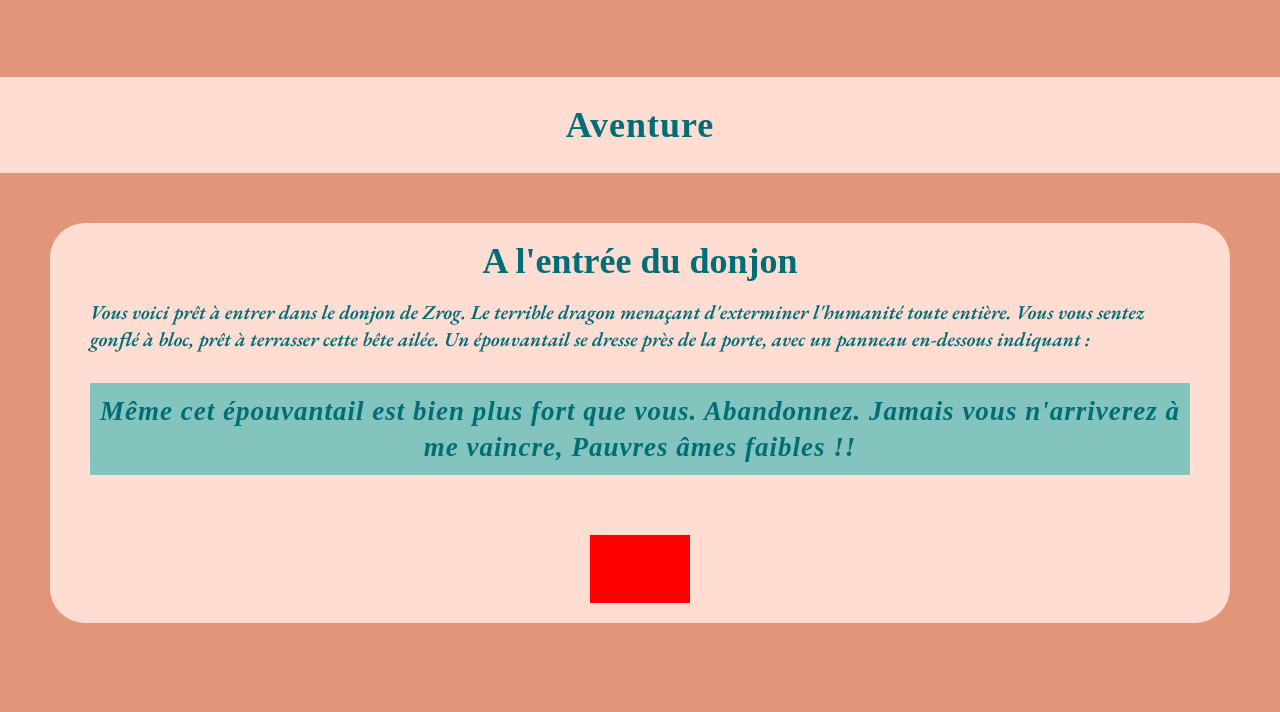
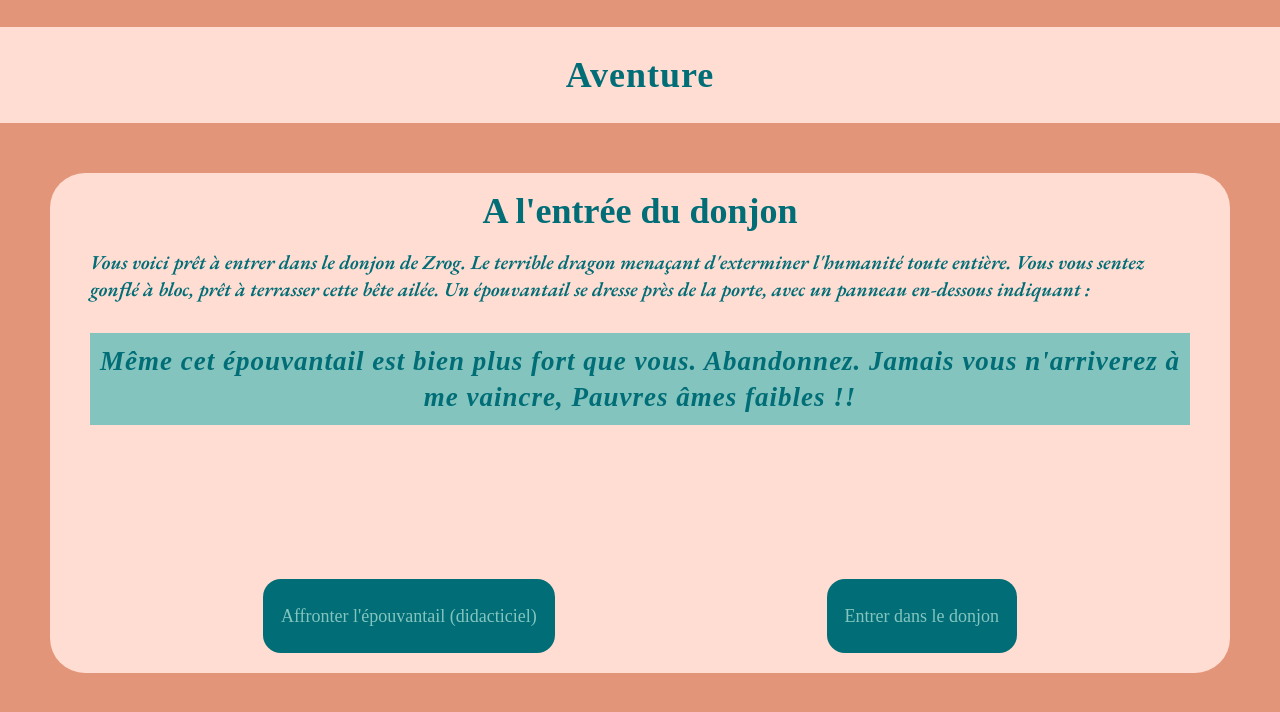
Before and after one commit to GoutteDooo/aventure, a React (Vite) app in the folder aventure-react/: page /adventure in a window 1280 px wide. Shown: the top 712 px of the page. Built offline with nearby package versions, Linux system fonts and the light colour scheme; a web font is replaced by a local one; what @midudev/tailwind-animations would draw is missing.

Commit message:
feat: button adventure added

```diff
--- a/aventure-react/src/data/adventureData.js
+++ b/aventure-react/src/data/adventureData.js
@@ -4,6 +4,20 @@ const storySteps = [
     id: 1,
     main: "Aventure",
     title: `A l'entrée du donjon`,
+    text: `Vous voici prêt à entrer dans le donjon de Zrog. Le terrible dragon menaçant d'exterminer l'humanité toute entière.
+            Vous vous sentez gonflé à bloc, prêt à terrasser cette bête ailée.
+            Un épouvantail se dresse près de la porte, avec un panneau en-dessous indiquant :`,
+    speak: `Même cet épouvantail est bien plus fort que vous.
+    Abandonnez. Jamais vous n'arriverez à me vaincre, Pauvres âmes faibles !!`,
+    choices: [
+      { text: `Affronter l'épouvantail (didacticiel)`, nextId: 2 },
+      { text: `Entrer dans le donjon`, nextId: 3 },
+    ],
+  },
+  {
+    id: 2,
+    main: "Aventure",
+    title: `Salle 1`,
     text: `Vous voici prêt à entrer dans le donjon de Zrog. Le terrible dragon menaçant d'exterminer l'humanité toute entière.
             Vous vous sentez gonflé à bloc, prêt à terrasser cette bête ailée.
             Un épouvantail se dresse près de la porte, avec un panneau en-dessous indiquant :`,
--- a/aventure-react/src/pages/Adventure.jsx
+++ b/aventure-react/src/pages/Adventure.jsx
@@ -1,5 +1,5 @@
-import "../styles/main.css"
-import "../data/adventureData"
+import "../styles/main.css";
+import "../data/adventureData";
 import { useEffect, useState } from "react";
 import storySteps from "../data/adventureData";
 
@@ -9,14 +9,11 @@ function Adventure() {
 
   const handleChoiceClick = (nextId) => {
     setCurrentStepId(nextId);
-  }
+  };
 
   useEffect(() => {
     console.log(currentStep);
-
-  }, [currentStepId])
-
-
+  }, [currentStepId]);
 
   return (
     <div className="adventure">
@@ -24,23 +21,23 @@ function Adventure() {
       <div className="adventure__story">
         <div className="adventure__title">{currentStep.title}</div>
         <div className="adventure__text">
-          <p>
-            {currentStep.text}
-          </p>
+          <p>{currentStep.text}</p>
           {currentStep.speak && (
             <div className="adventure__speak">
-            <p>
-              {currentStep.speak}
-            </p>
-          </div>
+              <p>{currentStep.speak}</p>
+            </div>
           )}
         </div>
         <div className="adventure__choices">
-          {currentStep.choices.map((choice, index) => {
-            <button key={index} className="adventure__choice" onClick={() => handleChoiceClick(choice.nextId)}>
+          {currentStep.choices.map((choice, index) => (
+            <button
+              key={index}
+              className="adventure__choice"
+              onClick={() => handleChoiceClick(choice.nextId)}
+            >
               {choice.text}
             </button>
-          })}
+          ))}
         </div>
       </div>
     </div>
--- a/aventure-react/src/styles/main.css
+++ b/aventure-react/src/styles/main.css
@@ -72,7 +72,6 @@ html {
 body {
   margin: 0;
   padding: 0;
-  -webkit-box-sizing: border-box;
   box-sizing: border-box;
 }
 
@@ -97,19 +96,10 @@ h2 {
 /* PAGES */
 .home {
   height: 100vh;
-  display: -webkit-box;
-  display: -ms-flexbox;
   display: flex;
-  -webkit-box-orient: vertical;
-  -webkit-box-direction: normal;
-      -ms-flex-direction: column;
   flex-direction: column;
   gap: 100px;
-  -webkit-box-pack: center;
-      -ms-flex-pack: center;
   justify-content: center;
-  -webkit-box-align: center;
-      -ms-flex-align: center;
   align-items: center;
   background: #006d77;
   color: #edf6f9;
@@ -145,18 +135,9 @@ h2 {
 
 .adventure {
   height: 100vh;
-  display: -webkit-box;
-  display: -ms-flexbox;
   display: flex;
-  -webkit-box-align: center;
-      -ms-flex-align: center;
   align-items: center;
-  -webkit-box-pack: center;
-      -ms-flex-pack: center;
   justify-content: center;
-  -webkit-box-orient: vertical;
-  -webkit-box-direction: normal;
-      -ms-flex-direction: column;
   flex-direction: column;
   background: #e29578;
 }
@@ -172,18 +153,11 @@ h2 {
 .adventure__story {
   color: #006d77;
   background: #ffddd2;
-  height: 400px;
+  height: 500px;
   border-radius: 35px;
   padding: 20px;
-  display: -webkit-box;
-  display: -ms-flexbox;
   display: flex;
-  -webkit-box-orient: vertical;
-  -webkit-box-direction: normal;
-      -ms-flex-direction: column;
   flex-direction: column;
-  -webkit-box-align: center;
-      -ms-flex-align: center;
   align-items: center;
   margin: 0 50px 100px;
 }
@@ -211,9 +185,20 @@ h2 {
   padding: 10px;
 }
 .adventure__story .adventure__choices {
-  background: red;
   height: 100px;
-  width: 100px;
+  width: 90%;
+  display: flex;
+  justify-content: space-around;
+}
+.adventure__story .adventure__choices .adventure__choice {
+  background: #006d77;
+  color: #83c5be;
+  border-radius: 1rem;
+  padding: 1rem;
+}
+.adventure__story .adventure__choices .adventure__choice:hover {
+  background: #83c5be;
+  color: #006d77;
 }
 
 /* THEMES */
--- a/aventure-react/src/styles/pages/_adventure.scss
+++ b/aventure-react/src/styles/pages/_adventure.scss
@@ -3,7 +3,7 @@
   @include verticalCenter;
   flex-direction: column;
   background: $light2;
-    &__h1{
+  &__h1 {
     letter-spacing: 1px;
     margin-bottom: 50px;
     background: $light1;
@@ -15,7 +15,7 @@
   &__story {
     color: $dark2;
     background: $light1;
-        height: 400px;
+    height: 500px;
     border-radius: 35px;
     padding: 20px;
     display: flex;
@@ -46,9 +46,20 @@
       }
     }
     .adventure__choices {
-            background: red;
       height: 100px;
-            width: 100px;
+      width: 90%;
+      display: flex;
+      justify-content: space-around;
+      .adventure__choice {
+        background: $dark2;
+        color: $dark1;
+        border-radius: 1rem;
+        padding: 1rem;
+        &:hover {
+          background: $dark1;
+          color: $dark2;
         }
       }
     }
+  }
+}
```
Also changed, not shown: 1 other file (tests, documents, lock files or other folders). Lines whose indentation alone changed are shown as unchanged.
